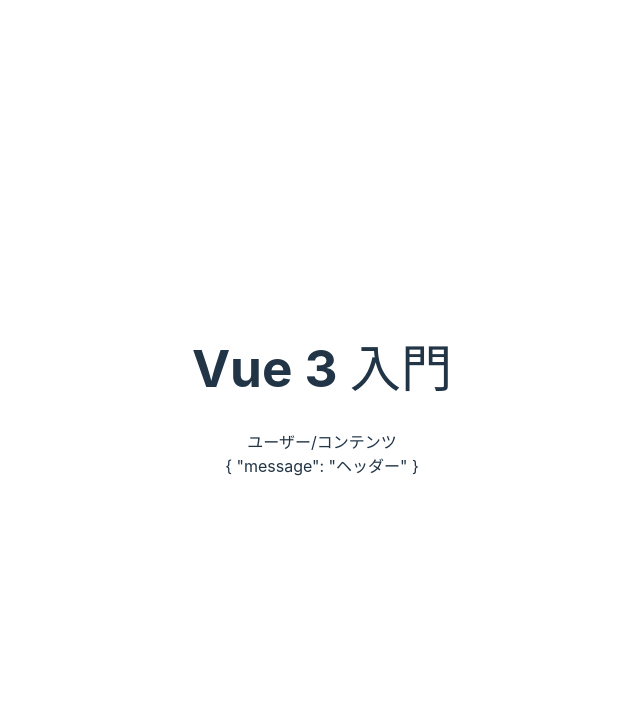
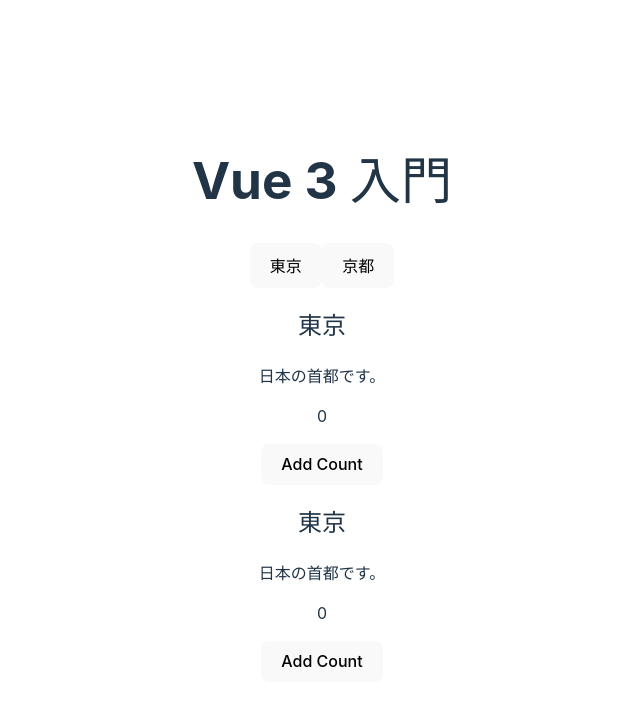
Before and after one commit to Bear29ers/primer-vue, a Vue app in the folder 04_components_v3/: page / in a window 1280 px wide. Shown: the top 706 px of the page, without its empty margins (318-958 px from the left). Built offline with nearby package versions, Linux system fonts and the light colour scheme; no server answers.

Commit message:
feat: :sparkles: Dynamicコンポーネント

```diff
--- a/04_components_v3/src/App.vue
+++ b/04_components_v3/src/App.vue
@@ -1,26 +1,31 @@
 <script setup>
-import User from './components/User2.vue';
-import User2 from './components/User3.vue';
+import { ref, computed } from 'vue';
+import Tokyo from './components/Tokyo.vue';
+import Kyoto from './components/Kyoto.vue';
+
+const city = ref('tokyo');
+
+const tabs = {
+  tokyo: Tokyo,
+  kyoto: Kyoto,
+};
+const tab = computed(() => tabs[city.value]);
 </script>
 
 <template>
   <h1>Vue 3 入門</h1>
-  <User>
-    <!-- defaultのslotからslot propsを受け取るので、v-slot:defaultに任意の名前を設定する -->
-    <!-- 分割代入でpropsの値を受け取ることもできる -->
-    <template v-slot:default="{ message, content }"> {{ message }}/{{ content }} </template>
-    <!-- v-slotを#にして省略できる -->
-    <template #header="slotProps">
-      <div>{{ slotProps }}</div>
-    </template>
-  </User>
-  <ul>
-    <User2>
-      <!-- slot propsのuserを受け取った親コンポーネントでオブジェクトのプロパティを表示 -->
-      <!-- 親コンポーネントで表示内容を決定できるため、コンポーネントの使い所が増える -->
-      <template v-slot="{ user }">
-        <li>{{ user.name }}</li>
-      </template>
-    </User2>
-  </ul>
+  <div>
+    <button @click="city = 'tokyo'">東京</button>
+    <button @click="city = 'kyoto'">京都</button>
+  </div>
+  <div>
+    <!-- reactive変数とv-ifディレクティブを使って表示を切り替える -->
+    <Tokyo v-if="city === 'tokyo'" />
+    <Kyoto v-else />
+  </div>
+  <!-- componentタグとis属性を利用してDynamicコンポーネントを実装 -->
+  <!-- コンポーネントを切り替えた場合にコンポーネントの状態を保持するためにkeep-aliveタグで囲う -->
+  <keep-alive>
+    <component v-bind:is="tab"></component>
+  </keep-alive>
 </template>
--- /dev/null
+++ b/04_components_v3/src/components/Kyoto.vue
@@ -0,0 +1,4 @@
+<template>
+  <h2>京都</h2>
+  <p>日本の古都です。</p>
+</template>
--- /dev/null
+++ b/04_components_v3/src/components/Tokyo.vue
@@ -0,0 +1,11 @@
+<script setup>
+import { ref } from 'vue';
+
+const count = ref(0);
+</script>
+<template>
+  <h2>東京</h2>
+  <p>日本の首都です。</p>
+  <p>{{ count }}</p>
+  <button @click="count++">Add Count</button>
+</template>
--- a/04_components_v3/src/main.js
+++ b/04_components_v3/src/main.js
@@ -6,6 +6,7 @@
 // import App from './App/App04.vue';
 // import App from './App/App05.vue';
 // import App from './App/App06.vue';
+// import App from './App/App07.vue';
 import App from './App.vue';
 
 createApp(App).mount('#app');
```
Also changed, not shown: 04_components_v3/src/App/App07.vue (added, +26 -0 lines).
